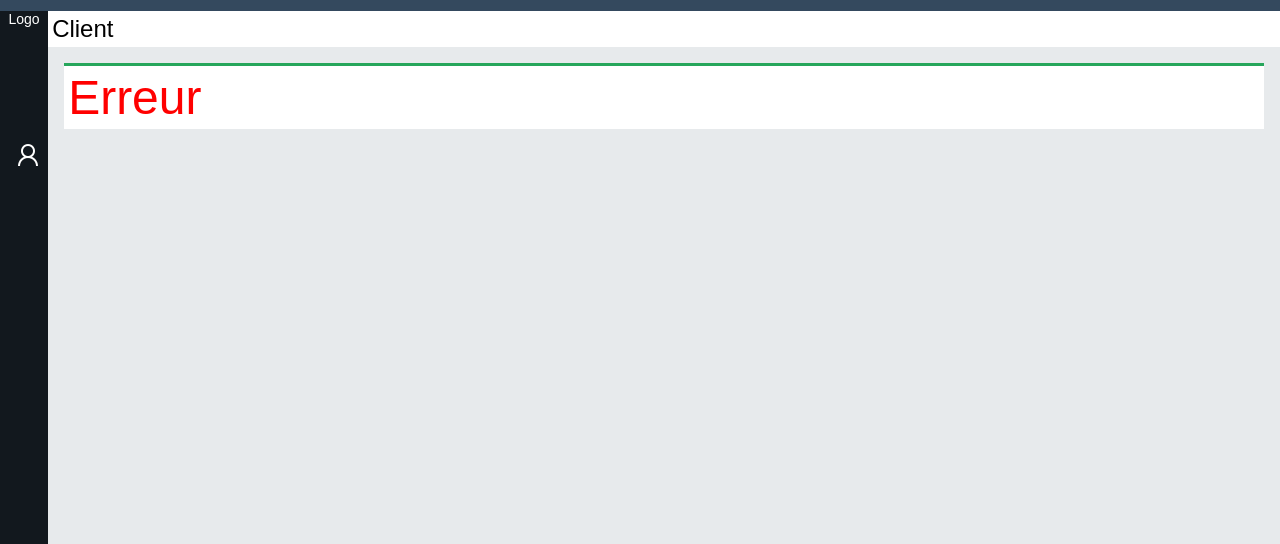
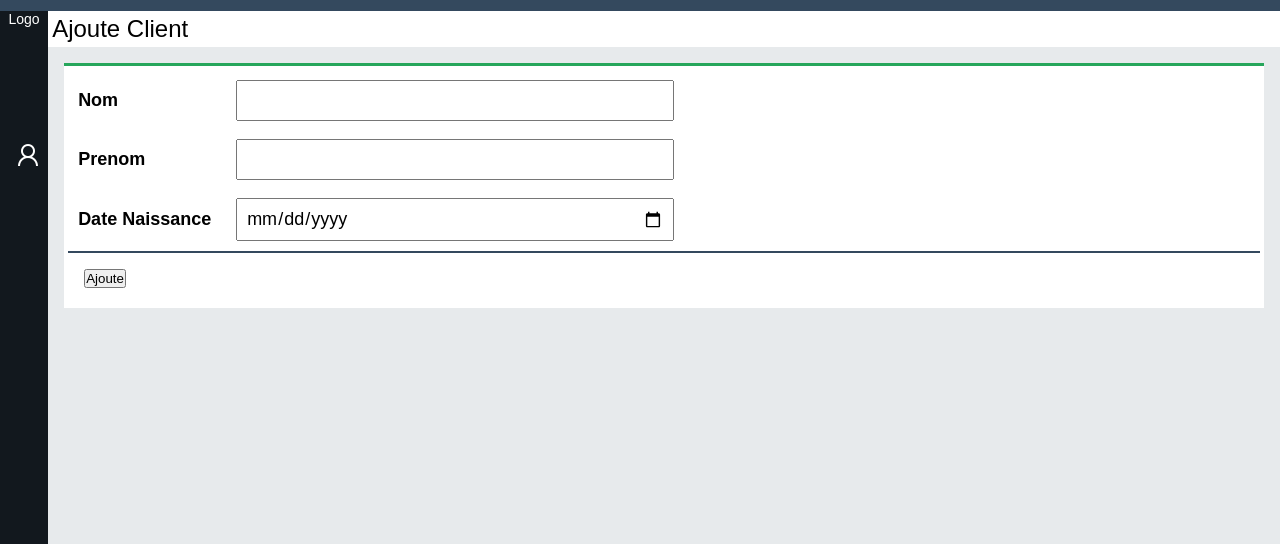
Before and after one commit to mehalanis29/ProjetPFE, a PHP site: page /ClientControle.php in a window 1280 px wide. Shown: the part 309-853 px from the top of the page. Run offline with PHP 8.4, Linux system fonts and the light colour scheme.

Commit message:
control ajoute modifie

```diff
--- a/ClientControle.php
+++ b/ClientControle.php
@@ -3,10 +3,14 @@
 require "php/database.inc";
 require 'php/Client.inc';
 if(isset($_GET["idclient"])){
+$etat="Modifie";
 $database=new database();
 $result=$database->query("select * from client where client_id=".$_GET["idclient"]);
 $row=mysqli_fetch_assoc($result);
 $client = new Client($row["client_id"],$row["nom"],$row["prenom"],$row["date_naissance"]);
+}else{
+  $etat="Ajoute";
+  $client = new Client("","","","");
 }
 ?>
 <html lang="en" dir="ltr">
@@ -21,11 +25,10 @@ $client = new Client($row["client_id"],$row["nom"],$row["prenom"],$row["date_nai
       <?php include 'html/sidebar.html'; ?>
       <div class="detail">
         <div class="titrepage">
-          Client
+          <?php echo $etat; ?>  Client
         </div>
         <div class="table">
           <form class="" action="" method="post">
-            <?php if(isset($_GET["idclient"])){ ?>
              <table class="controltable">
                <tr>
                  <th width="140">
@@ -52,9 +55,8 @@ $client = new Client($row["client_id"],$row["nom"],$row["prenom"],$row["date_nai
              </table>
              <hr color="#34495e">
              <div class="controlbtn">
-               <button type="submit" class="controlmodifiebtn" name="controlmodifiebtn">Modifie</button>
+               <button type="submit" class="controlmodifiebtn" name="control<?php echo $etat; ?>btn"><?php echo $etat; ?></button>
              </div>
-           <?php }else{ echo "<label style='color:red;font-size:48px'>Erreur</label>"; } ?>
           </form>
         </div>
       </div>
--- /dev/null
+++ b/css/Control.css
@@ -0,0 +1,28 @@
+.controltable{
+  width: 50%;
+}
+.controltable td,.controltable th{
+  padding: 8px;
+  text-align: left;
+}
+.controlinput{
+  width: 100%;
+  padding: 8px;
+  font-size: 18px;
+}
+.controllabel{
+  font-size: 18px;
+}
+.controlbtn{
+  padding: 16px;
+}
+.controlModifiebtn{
+  background-color: #34495e;
+  color: white;
+  border: none;
+  padding: 8px;
+  border-radius: 20px;
+  width: 250px;
+  font-size: 24px;
+  font-weight: bold;
+}
```
